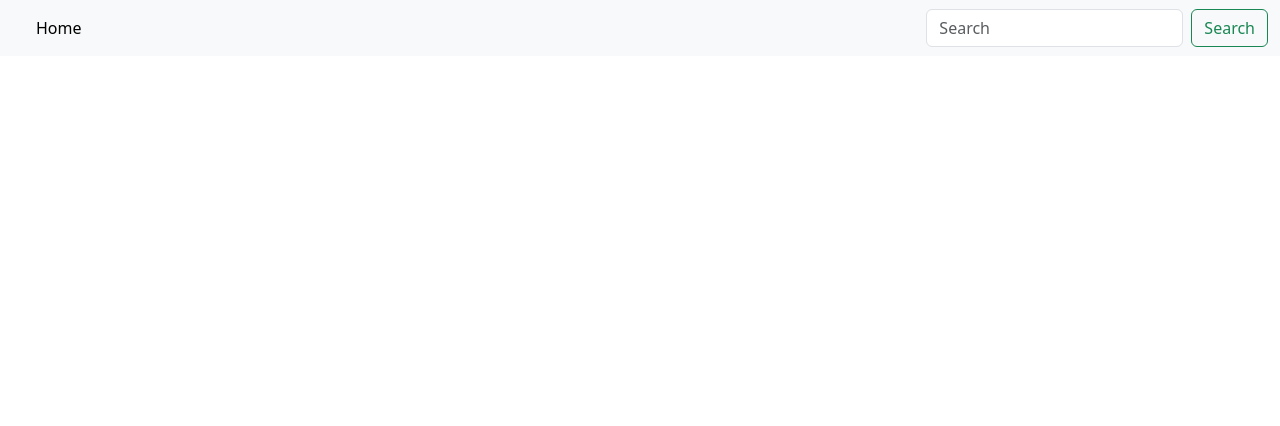
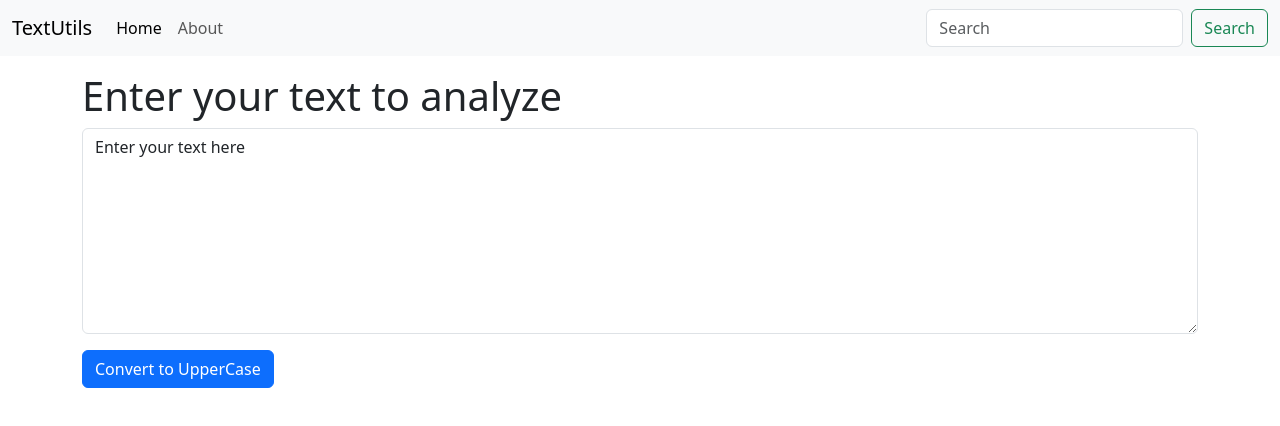
Before and after one commit to tshivanshu9/textutils, a React (Create React App) app: page / in a window 1280 px wide. Shown: the top 426 px of the page. Built offline with nearby package versions, Linux system fonts and the light colour scheme.

Commit message:
Learnt useState hook

```diff
--- a/src/App.js
+++ b/src/App.js
@@ -1,11 +1,15 @@
 import './App.css';
 import Navbar from './components/Navbar';
+import TextForm from './components/TextForm';
 
 function App() {
   return (
     <>
       {/* <Navbar title = "textutils" aboutText = "Aboutext"/> */}
       <Navbar/>
+      <div className="container my-3">
+      <TextForm heading = "Enter your text to analyze"/>
+      </div>
     </>
   );
 }
--- a/src/components/Navbar.js
+++ b/src/components/Navbar.js
@@ -1,7 +1,7 @@
 import React from 'react';
 import PropTypes from 'prop-types';
 
-export default function Navbar({title,aboutText}) {
+export default function Navbar({title = 'TextUtils', aboutText = 'About'}) {
   return (
     <nav className="navbar navbar-expand-lg bg-body-tertiary">
       <div className="container-fluid">
--- /dev/null
+++ b/src/components/TextForm.js
@@ -0,0 +1,21 @@
+import React, { useState } from 'react'
+
+export default function TextForm(props) {
+    const handleUpClick = () => {
+        const newText = text.toUpperCase();
+        setText(newText);
+    };
+    const handleOnChange = (event) => {
+        setText(event.target.value);
+    };
+    const [text, setText] = useState('Enter your text here');
+    return (
+        <div>
+            <h1>{props.heading}</h1>
+            <div className="mb-3">
+                <textarea className="form-control" value={text} onChange={handleOnChange} id="myBox" rows="8"></textarea>
+            </div>
+            <button className="btn btn-primary" onClick={handleUpClick}>Convert to UpperCase</button>
+        </div>
+    )
+}
```
